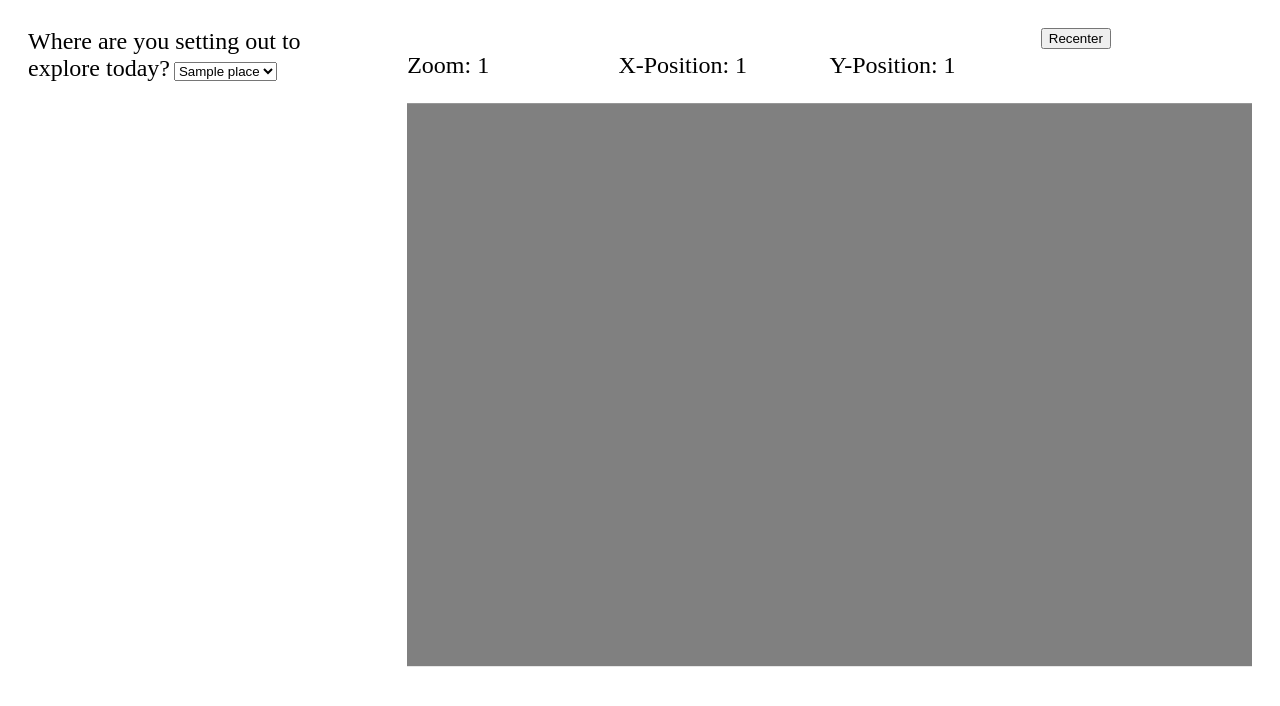
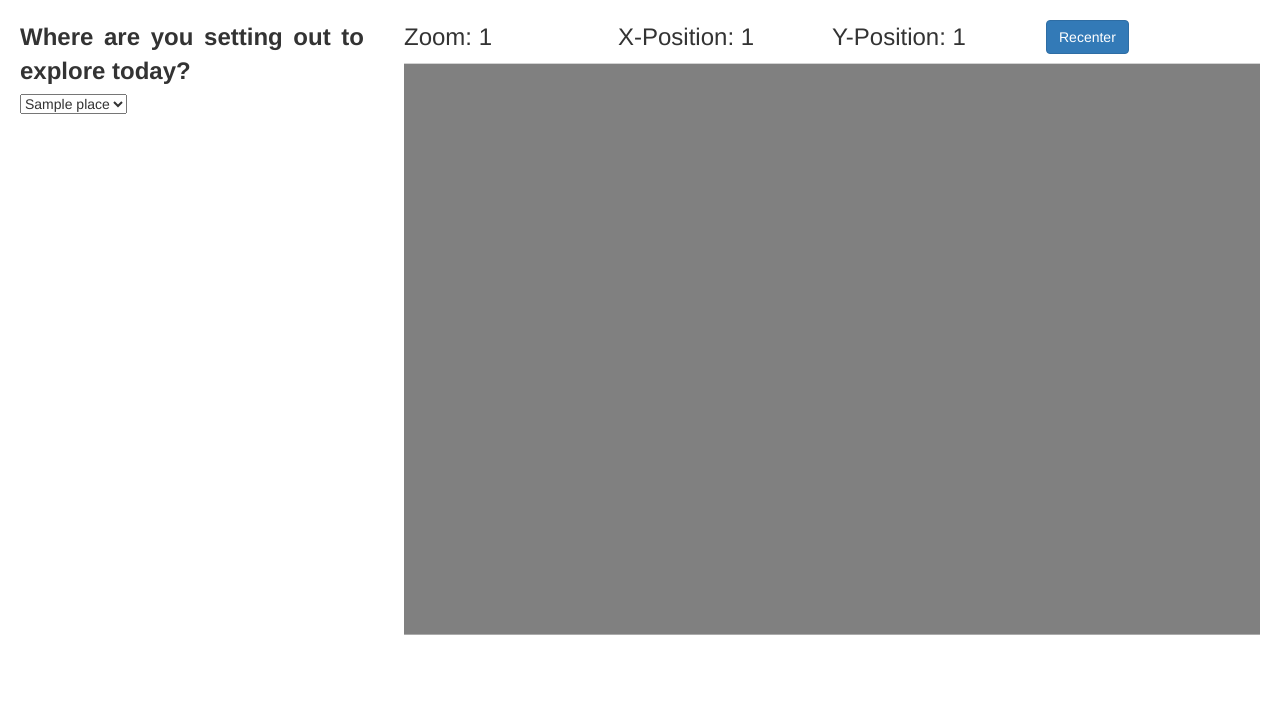
Before and after one commit to sbaker-dev/ToTheGreatOutDoors, a Django app: template Django/ToTheGreatOutDoors/core/templates/home.html in a window 1280 px wide. Shown: the top 706 px of the page. Run offline with Django 3.2, Linux system fonts and the light colour scheme; the template is opened without the code that fills it: most values are stand-ins (such as "Sample title", 1, 10 or a date in 2020); some libraries are stand-ins or nearby versions.

Commit message:
Add bootstrap css and strip the main windows ability to scroll

```diff
--- a/Django/templates/main.html
+++ b/Django/templates/main.html
@@ -8,8 +8,17 @@
     <title>To The Great Out doors</title>
     <link rel="stylesheet" type="text/css" media="screen" href="{% static 'styles/main.css' %}">
 
+    <!-- Latest compiled and minified CSS -->
+    <link rel="stylesheet" href="https://maxcdn.bootstrapcdn.com/bootstrap/3.4.1/css/bootstrap.min.css">
+
+    <!-- jQuery library -->
+    <script src="https://ajax.googleapis.com/ajax/libs/jquery/3.6.0/jquery.min.js"></script>
+
+    <!-- Latest compiled JavaScript -->
+    <script src="https://maxcdn.bootstrapcdn.com/bootstrap/3.4.1/js/bootstrap.min.js"></script>
+
 </head>
-<body>
+<body style="overflow-y: hidden">
 
   <!--TODO: we need to add a header bar potentially for user data etc?-->
 
```
